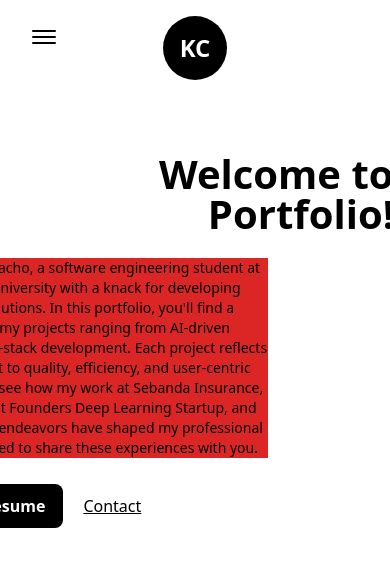
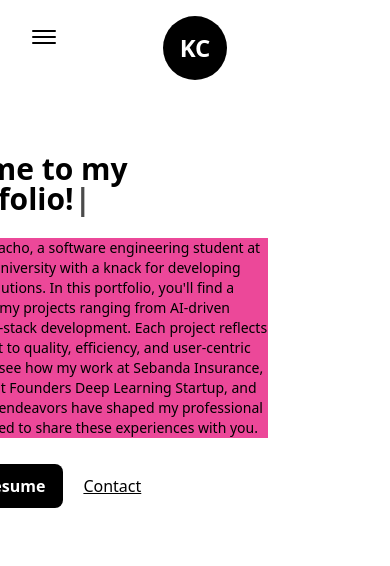
Before and after one commit to kennethcxv/Portfolio, a Next.js app: page / in a window 390 px wide. Shown: the top 566 px of the page. Built offline with nearby package versions, Linux system fonts and the light colour scheme.

Commit message:
Fixed header for some

```diff
--- a/src/pages/index.js
+++ b/src/pages/index.js
@@ -33,8 +33,9 @@ export default function Home() {
         <SphereTagCloud />
       </div>
       {/* Content on the right */}
-      <div className="w-3/5 text-center xl:w-full xl:mx-auto   lg:mx-auto xl:text-center  xl:text-md">
-        <h1 className=" xl:w-full xl:text-md xl:mt-20  text-5xl 2xl:text-[40px] 2xl:mr-20 font-semibold text-dark  mr-44 dark:text-light">
+      <div className="w-3/5 text-center xl:w-full xl:mx-auto xl  lg:mx-auto xl:text-center  xl:text-md">
+        <h1 className=" xl:w-full xl:text-[30px] xl:text-center xl:mt-20  text-5xl 2xl:text-[40px] 2xl:mr-20 font-semibold text-dark  mr-44 dark:text-light">
+          <div className='xl:translate-x-[-300px] lg: xl:w-full '>
           <Typewriter
               options={{
                 strings: [
@@ -48,9 +49,10 @@ export default function Home() {
 
               }}
             />
+            </div>
           </h1>
           <p
-          className="my-6 lg:justify-center lg:w-full sm:bg-red-600 md:text-sm lg:ml-10  lg:mr-10 md:ml-10 lg:text-md  xl:translate-x-[-280px] xl:w-full xl:mr-[600px] md:bg-purple-500 lg:bg-blue-500 2xl:bg-orange-500  2xl:mr-20 xl:bg-green-500 sm:text-sm md:text-md xl:align-top   xl:text-xl   2xl:text-lg 2xl:ml-5 2xl:mb-60  text-lg font-medium mr-44 text-dark dark:text-light">
+          className="my-6 lg:justify-center lg:w-full xs:bg-pink-500 sm:bg-red-600 md:text-sm lg:ml-10  lg:mr-10 md:ml-10 lg:text-md  xl:translate-x-[-280px] xl:w-full xl:mr-[600px] md:bg-purple-500 lg:bg-blue-500 2xl:bg-orange-500  2xl:mr-20 xl:bg-green-500 sm:text-sm md:text-md xl:align-top   xl:text-xl   2xl:text-lg 2xl:ml-5 2xl:mb-60  text-lg font-medium mr-44 text-dark dark:text-light">
             I'm Kenneth Camacho, a software engineering student at Florida State University with a knack for developing innovative solutions. In this portfolio, you'll find a showcase of my projects ranging from AI-driven applications to full-stack development. Each project reflects my commitment to quality, efficiency, and user-centric design. Dive in to see how my work at Sebanda Insurance, as a Team Lead at Founders Deep Learning Startup, and various freelance endeavors have shaped my professional journey. I'm excited to share these experiences with you.
           </p>
           <div className="flex items-center justify-center mt-2 mr-44">
```
